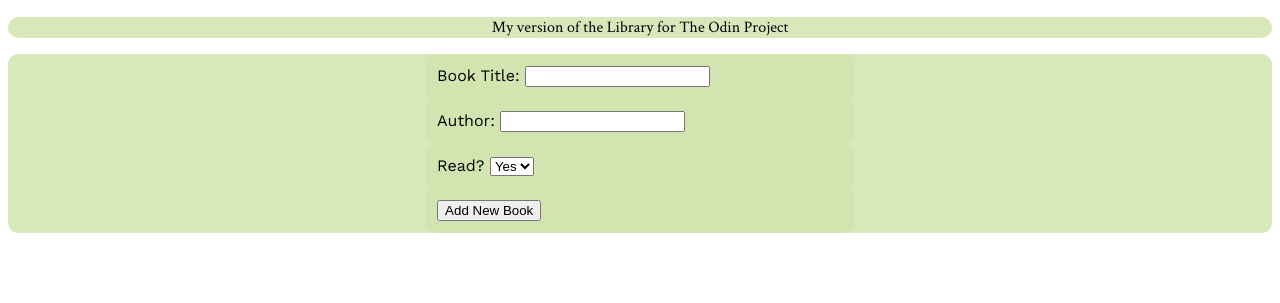
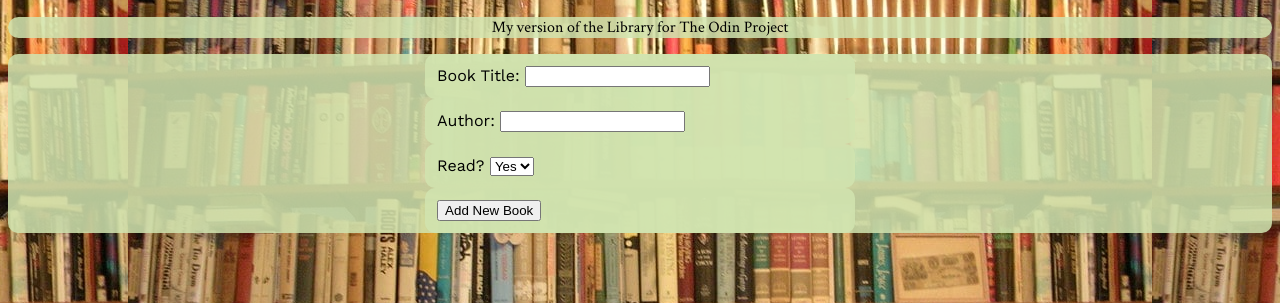
Before and after one commit to spithappens/library-Project, a plain HTML site: page index.html in a window 1280 px wide. Shown: the part 115-418 px from the top of the page. Drawn offline with nearby package versions, Linux system fonts and the light colour scheme; the site is published under a folder, as on GitHub Pages, so addresses that start at the root find nothing.

Commit message:
Update style.css

```diff
--- a/style.css
+++ b/style.css
@@ -1,5 +1,5 @@
 body{
-    background: url('/imagebooks.jpg') top center;
+    background: url('imagebooks.jpg') top center;
 }
 
 .header{
```
